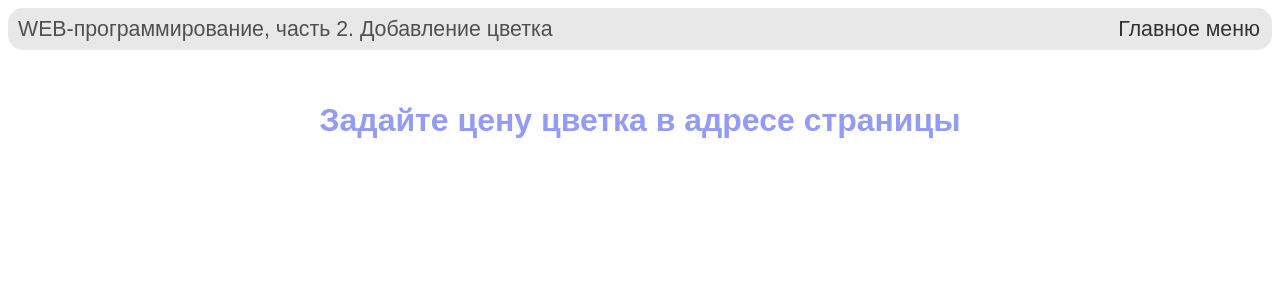
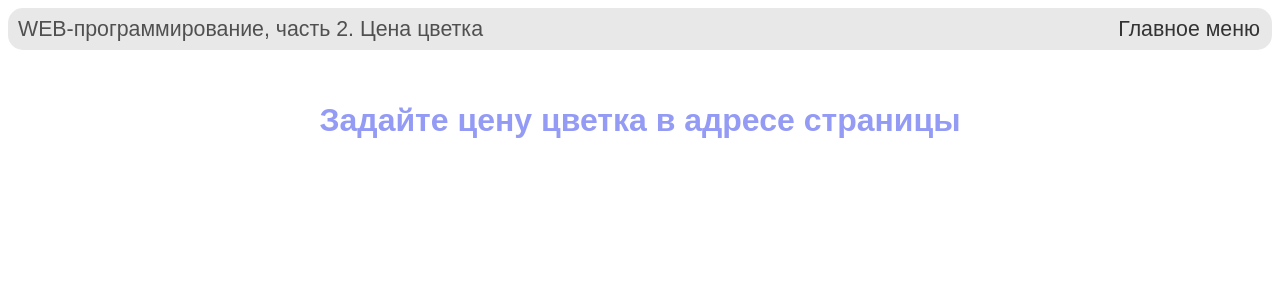
Before and after one commit to Anjelaaaaa/web-programming-labs, a Python web app: template templates/add_flower_noprice.html in a window 1280 px wide. Shown: the top 300 px of the page. Run offline with Jinja, Linux system fonts and the light colour scheme; the template is opened without the code that fills it, so the values that code supplies are empty.

Commit message:
Лабораторная работа 3

```diff
--- a/templates/add_flower_noprice.html
+++ b/templates/add_flower_noprice.html
@@ -1,7 +1,7 @@
 {% extends "base.html" %}
 
 {# номер лабораторной работы: #}
-{% block lab %}  Добавление цветка {% endblock %}
+{% block lab %}  Цена цветка {% endblock %}
 
 {# основной контент: #}
 {% block main %}
```
Also changed, not shown: README.md.
